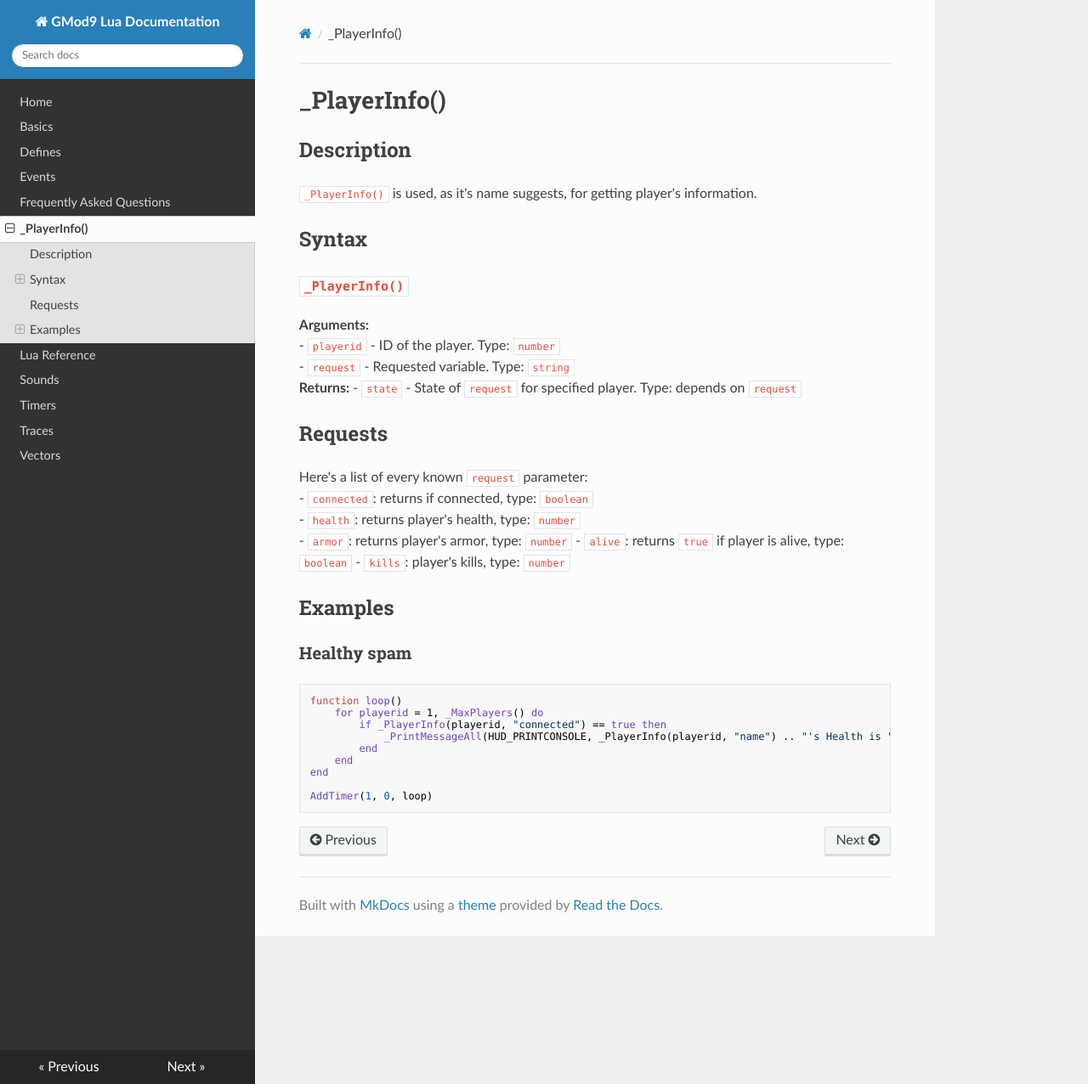
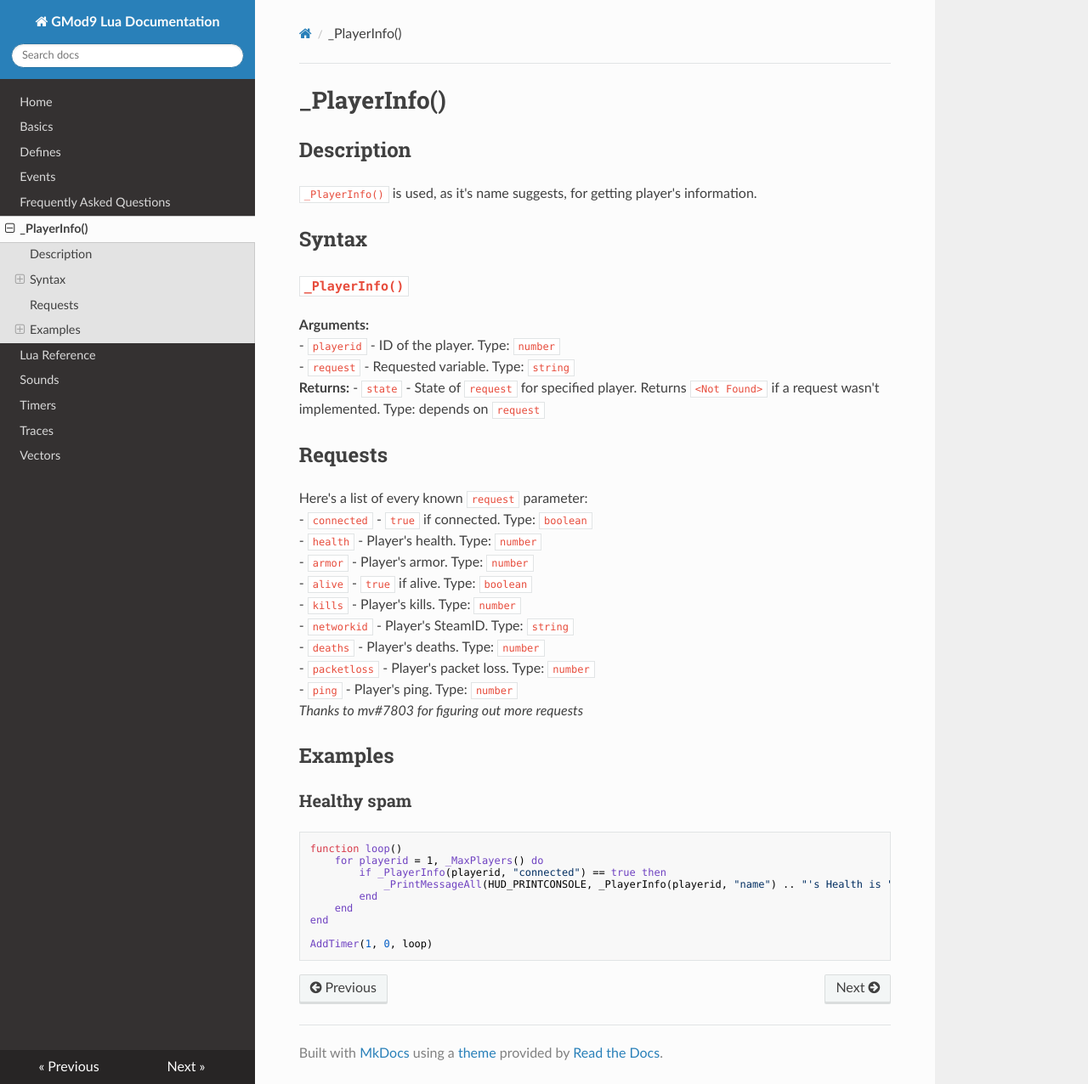
Before and after one commit to gmod9/lua-docs, an MkDocs documentation site: the page built from docs/playerinfo.md, in a window 1280 px wide and 1276 px high. Shown: the whole window at 85% size. Built offline with MkDocs 1.6.1, drawn with Linux system fonts in a browser that asks for light colours; nearby versions of some CDN libraries.

Commit message:
Added more _PlayerInfo() requests

```diff
--- a/docs/playerinfo.md
+++ b/docs/playerinfo.md
@@ -9,15 +9,20 @@
 - `playerid` - ID of the player. Type: `number`
 - `request` - Requested variable. Type: `string`
 **Returns:**
-- `state` - State of `request` for specified player. Type: depends on `request`
+- `state` - State of `request` for specified player. Returns `<Not Found>` if a request wasn't implemented. Type: depends on `request`
 
 ## Requests
 Here's a list of every known `request` parameter:
-- `connected`: returns if connected, type: `boolean`
-- `health`: returns player's health, type: `number`
-- `armor`: returns player's armor, type: `number`
-- `alive`: returns `true` if player is alive, type: `boolean`
-- `kills`: player's kills, type: `number`
+- `connected` - `true` if connected. Type: `boolean`
+- `health` - Player's health. Type: `number`
+- `armor` - Player's armor. Type: `number`
+- `alive` - `true` if alive. Type: `boolean`
+- `kills` - Player's kills. Type: `number`
+- `networkid` - Player's SteamID. Type: `string`
+- `deaths` - Player's deaths. Type: `number`
+- `packetloss` - Player's packet loss. Type: `number`
+- `ping` - Player's ping. Type: `number`
+*Thanks to mv#7803 for figuring out more requests*
 
 ## Examples
 ### Healthy spam
```
